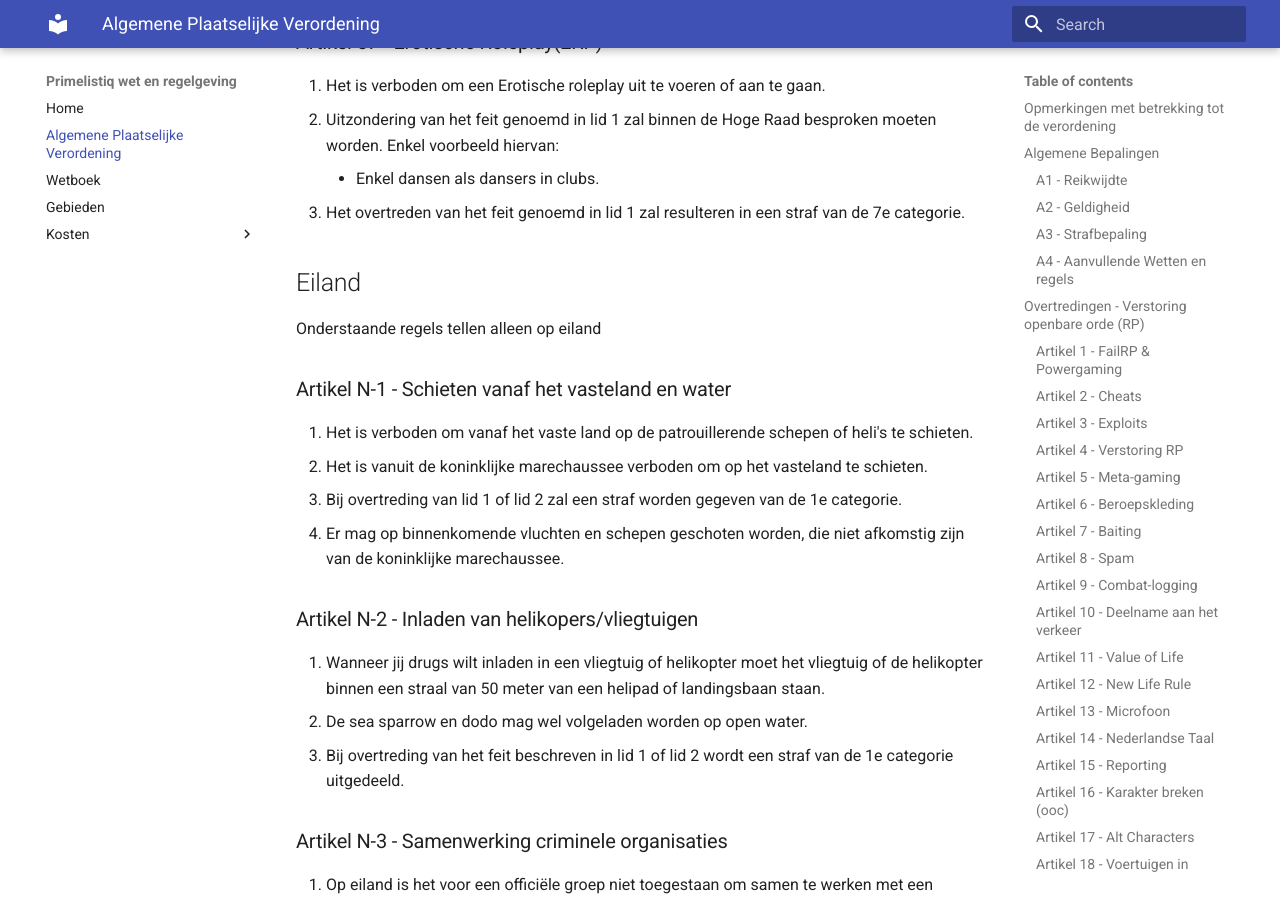
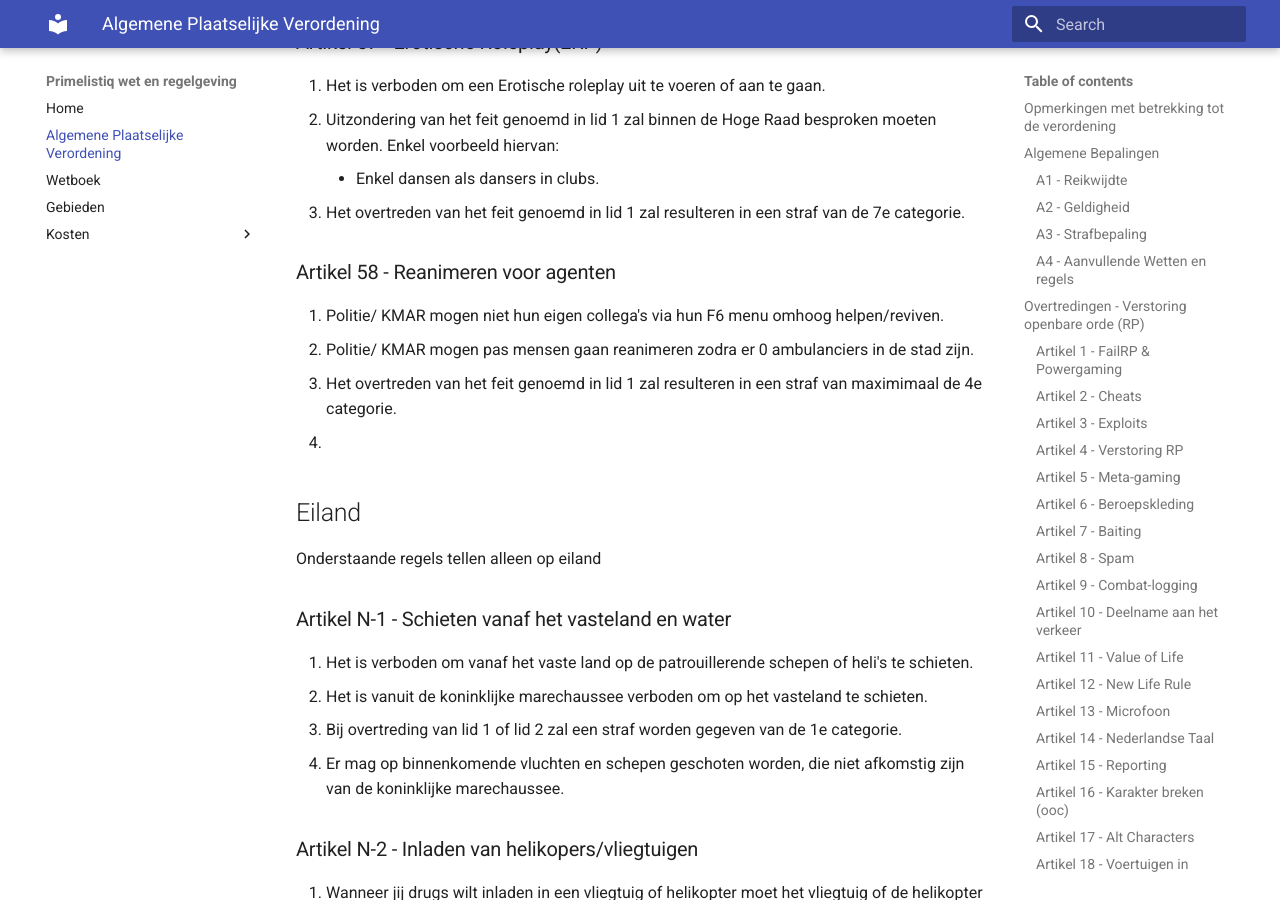
Before and after one commit to mickjoel/wetboek.sunstone, an MkDocs documentation site: the page built from docs/apv.md, in a window 1280 px wide and 900 px high, scrolled down 25152 px. Built offline with MkDocs 1.6.1 and Material for MkDocs 9.7.7, drawn with Linux system fonts in a browser that asks for light colours.

Commit message:
Update apv.md

```diff
--- a/docs/apv.md
+++ b/docs/apv.md
@@ -546,6 +546,12 @@ Overtreding van lid 1 wordt bestraft met een straf in de 1e categorie.
     * Enkel dansen als dansers in clubs.
 3. Het overtreden van het feit genoemd in lid 1 zal resulteren in een straf van de 7e categorie.
 
+### Artikel 58 - Reanimeren voor agenten
+
+1. Politie/ KMAR mogen niet hun eigen collega's via hun F6 menu omhoog helpen/reviven.
+2. Politie/ KMAR mogen pas mensen gaan reanimeren zodra er 0 ambulanciers in de stad zijn.
+3. Het overtreden van het feit genoemd in lid 1 zal resulteren in een straf van maximimaal de 4e categorie.
+4.
 ## Eiland
 
 Onderstaande regels tellen alleen op eiland
```
